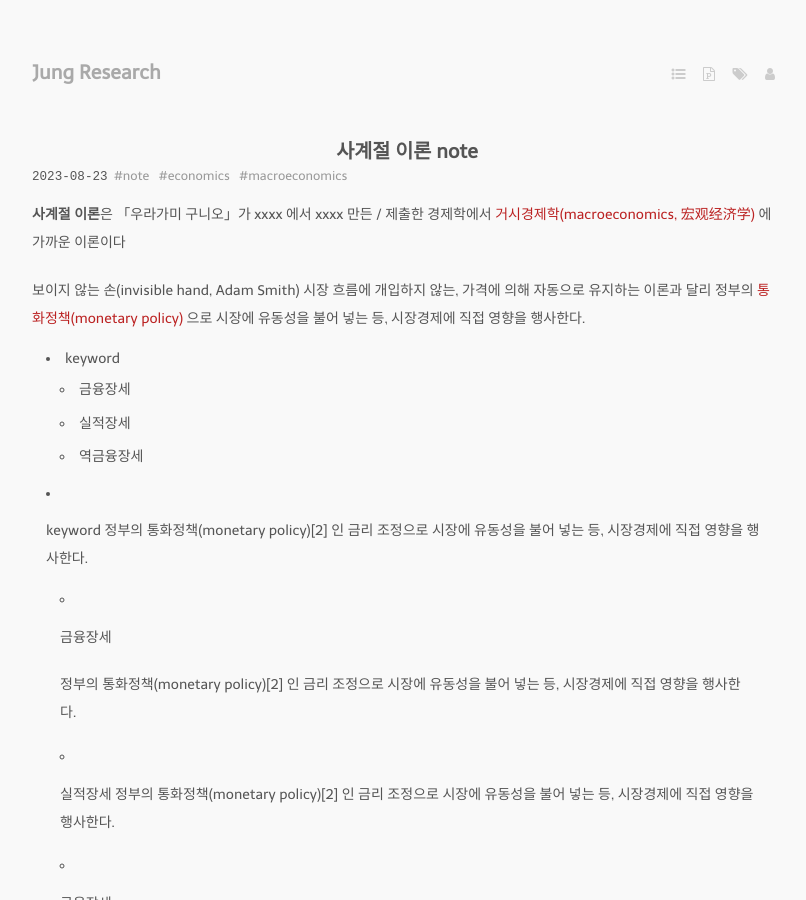
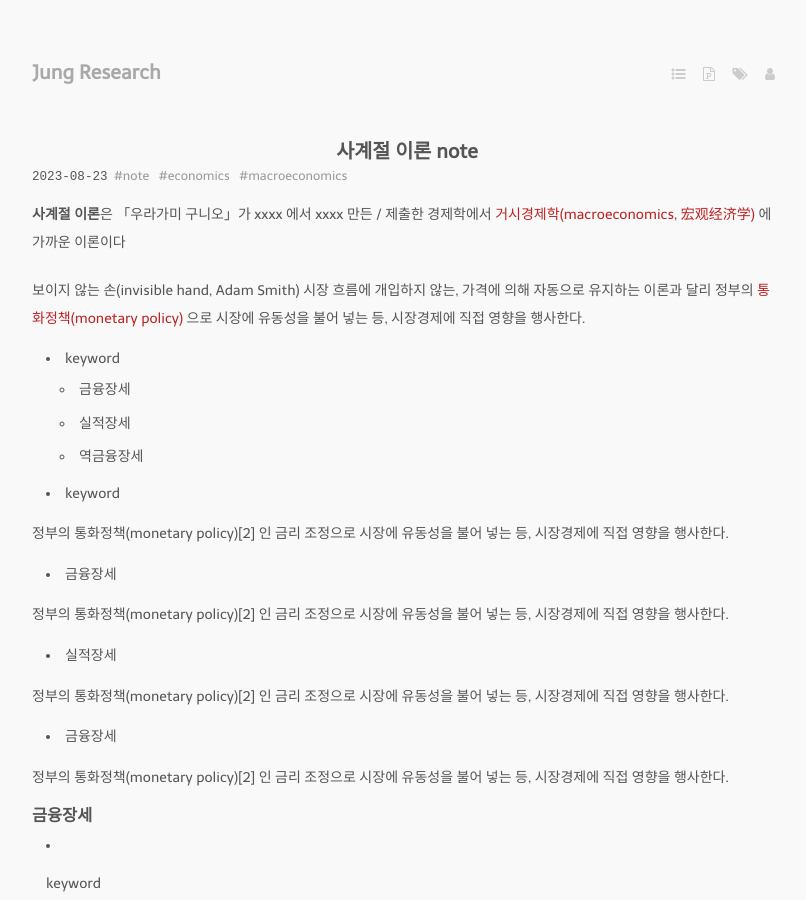
Before and after one commit to jung-research/github.io, a Jekyll site: the page built from _posts/2023-08-23-season_theory.md, in a window 1280 px wide and 900 px high. Shown: the whole window, without its empty margins (233-1039 px from the left). Built offline with Jekyll 4.4.1, drawn with Linux system fonts in a browser that asks for light colours; nearby versions of some CDN libraries; some web fonts are replaced.

```diff
--- a/_posts/2023-08-23-season_theory.md
+++ b/_posts/2023-08-23-season_theory.md
@@ -20,27 +20,33 @@ tags:
 
 
 * keyword
+
+정부의 통화정책(monetary policy)[2] 인 금리 조정으로 시장에 유동성을 불어 넣는 등, 시장경제에 직접 영향을 행사한다.
+
+  * 금융장세
+
+  정부의 통화정책(monetary policy)[2] 인 금리 조정으로 시장에 유동성을 불어 넣는 등, 시장경제에 직접 영향을 행사한다.
+
+  * 실적장세
+
+
   정부의 통화정책(monetary policy)[2] 인 금리 조정으로 시장에 유동성을 불어 넣는 등, 시장경제에 직접 영향을 행사한다.
 
   * 금융장세
 
-    정부의 통화정책(monetary policy)[2] 인 금리 조정으로 시장에 유동성을 불어 넣는 등, 시장경제에 직접 영향을 행사한다.
-
-  * 실적장세
-    정부의 통화정책(monetary policy)[2] 인 금리 조정으로 시장에 유동성을 불어 넣는 등, 시장경제에 직접 영향을 행사한다.
-
-  * 금융장세
-
-    정부의 통화정책(monetary policy)[2] 인 금리 조정으로 시장에 유동성을 불어 넣는 등, 시장경제에 직접 영향을 행사한다.
+  정부의 통화정책(monetary policy)[2] 인 금리 조정으로 시장에 유동성을 불어 넣는 등, 시장경제에 직접 영향을 행사한다.
 
 ### 금융장세
 
 * keyword
 
-    * 금융장세
-    * 실적장세
-    * 역금융장세
-    * 역실적장세
+  * 금융장세
+
+  * 실적장세
+
+  * 역금융장세
+
+  * 역실적장세
 
 what:
 
```
